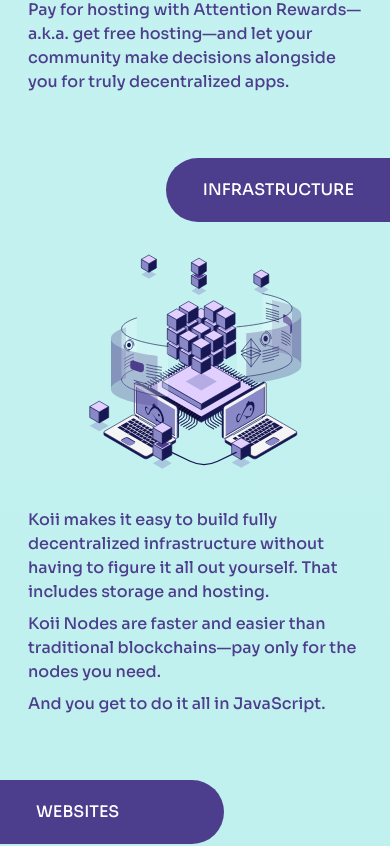
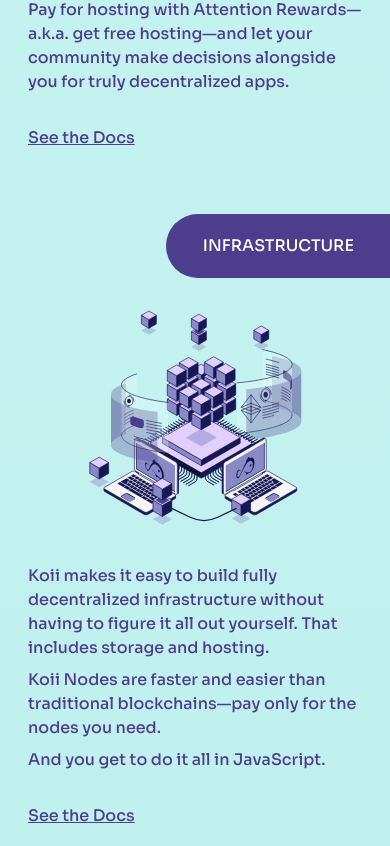
Before and after one commit to koii-network/homepage, a Next.js app: page /founders in a window 390 px wide. Shown: the part 4600-5446 px from the top of the page. Built offline with nearby package versions, Linux system fonts and the light colour scheme.

Commit message:
Add link to docs also to mobile sections

```diff
--- a/components/founders/learn-to-build/product.tsx
+++ b/components/founders/learn-to-build/product.tsx
@@ -77,6 +77,14 @@ export const Product = ({
         />
       </div>
       <div className={textClasses}>{text}</div>
+      <a
+        target="_blank"
+        rel="noreferrer"
+        href={docsLink}
+        className={`${textClasses} underline`}
+      >
+        See the Docs
+      </a>
     </div>
   );
 };
```
